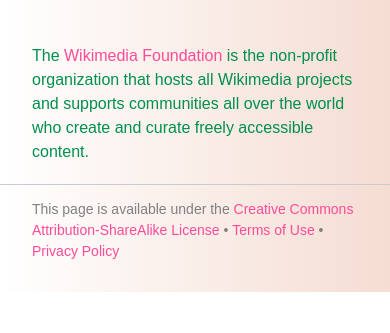
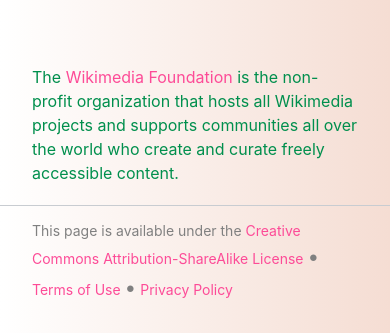
Before and after one commit to elliottetzkorn/future-audiences-site, a plain HTML site: page index.html in a window 390 px wide. Shown: the part 1103-1436 px from the top of the page. Before the commit the page ends 1395 px from the top, so only its background shows below. Drawn offline with Linux system fonts and the light colour scheme.

Commit message:
Simplification and font updates

```diff
--- a/index.html
+++ b/index.html
@@ -3,7 +3,6 @@
 
 <head>
     <meta http-equiv="Content-Type" content="text/html; charset=UTF-8">
-
     <title>Future Audiences</title>
     <meta name="description"
         content="Future Audiences is an experimental arm of Wikimedia investigating new platforms and products.">
@@ -14,49 +13,50 @@
     <link rel="license" href="https://creativecommons.org/licenses/by-sa/4.0/">
     <style>
         html {
-            font-family: sans-serif;
             -ms-text-size-adjust: 100%;
             -webkit-text-size-adjust: 100%;
-            font-size: 62.5%
+            font-size: 62.5%;
+            font-size: 100%
         }
 
         body {
-            margin: 0
+            margin: 0;
+            color: #008f4d;
+            font-size: 14px;
+            font-family: -apple-system, "BlinkMacSystemFont", "Segoe UI", "Roboto", "Inter", "Helvetica", "Arial", sans-serif;
+            line-height: 1.5;
+            background-image: linear-gradient(to right, #ffffff, #f5ddd3);
+            background-attachment: fixed;
+            background-repeat: no-repeat
         }
 
         article {
             display: block
         }
 
-
         small {
             font-size: 1.3rem
         }
 
-
         hr {
-            box-sizing: content-box
-        }
-
-
-        body {
-            background-image: linear-gradient(to right, #ffffff, #f5ddd3);
-            background-attachment: fixed;
-            background-repeat: no-repeat;
-            font-family: -apple-system, "BlinkMacSystemFont", "Segoe UI", "Roboto", "Inter", "Helvetica", "Arial", sans-serif;
-            font-size: 1.4rem;
-            line-height: 1.5;
-            margin: .4rem 0 1.6rem
+            box-sizing: content-box;
+            clear: both;
+            height: 0;
+            border: 0;
+            border-bottom: 1px solid #c8ccd1;
+            margin: .26rem 0
         }
 
         a {
-            touch-action: manipulation
+            touch-action: manipulation;
+            unicode-bidi: embed;
+            outline: 0;
+            color: #fd4b97;
+            text-decoration: none
         }
 
-        a,
         a:active,
         a:focus {
-            unicode-bidi: embed;
             outline: 0;
             color: #fd4b97;
             text-decoration: none
@@ -71,81 +71,37 @@
         }
 
         img {
-            vertical-align: middle
-        }
-
-        hr,
-        img {
+            vertical-align: middle;
             border: 0
         }
 
-        hr {
-            clear: both;
-            height: 0;
-            border-bottom: 1px solid #c8ccd1;
-            margin: .26rem 0
+        /* Layout components */
+        .header-wrapper,
+        .our-projects-wrapper,
+        .wmf-wrapper,
+        .project-list,
+        .site-license {
+            width: 100%;
+            box-sizing: border-box;
+            margin-left: auto;
+            margin-right: auto;
+            max-width: 1067px
         }
 
-        .site-license {
-            color: #808080;
-            text-align: left;
-            padding-bottom: 16px
+        .header-wrapper,
+        .our-projects-wrapper {
+            margin-top: 100px
         }
 
-        .site-license small:after {
-            content: "\2022";
-            display: inline-block;
-            font-size: 1.3rem;
-            line-height: inherit
+        .wmf-wrapper {
+            margin-bottom: 50px
         }
 
-        .site-license small:last-child:after {
-            display: none
+        .project-list {
+            margin-bottom: 40px
         }
 
-
-        @media (max-width:480px) {
-            hr {
-                margin-top: .65rem
-            }
-        }
-
-        @media (-webkit-min-device-pixel-ratio:2),
-        (min--moz-device-pixel-ratio:2),
-        (min-resolution:2dppx),
-        (min-resolution:192dpi) {
-            hr {
-                border-bottom-width: .5px
-            }
-        }
-
-        @supports (-webkit-marquee-style:slide) {
-            hr {
-                border-bottom-width: 1px
-            }
-        }
-
-        html {
-            font-size: 100%
-        }
-
-        body {
-            color: #008f4d;
-            font-size: 14px;
-            margin: 0;
-            font-family: sans-serif
-        }
-
-        .our-projects-wrapper,
-        .header-wrapper {
-            width: 100%;
-            box-sizing: border-box;
-            margin-top: 100px;
-            margin-left: auto;
-            margin-right: auto;
-            max-width: 1067px;
-        }
-
+        /* Projects section */
         .our-projects {
             max-width: 996px;
             min-height: 90px
@@ -167,7 +123,7 @@
         .our-projects-header {
             font-size: 3rem;
             font-family: 'Linux Libertine', serif;
-            line-height: 1.5;
+            line-height: 1.5
         }
 
         .our-projects-desc-wrapper {
@@ -181,39 +137,20 @@
             text-align: left
         }
 
-        .wmf {
-            min-height: 48px
+        /* Welcome section */
+        .welcome-message {
+            margin-bottom: 1.5rem;
+            font-weight: 700;
+            font-size: 1.5rem;
+            text-align: left
         }
 
-        .wmf-wrapper {
-            width: 100%;
-            box-sizing: border-box;
-            margin-bottom: 50px;
-            margin-left: auto;
-            margin-right: auto;
-            max-width: 1067px
+        .welcome-message-subtext {
+            font-size: 1.5rem;
+            text-align: left
         }
 
-        .wmf-desc {
-            font-size: 16px
-        }
-
-        .project-list {
-            width: 100%;
-            box-sizing: border-box;
-            margin-bottom: 40px;
-            margin-left: auto;
-            margin-right: auto;
-            max-width: 1067px
-        }
-
-        .site-license {
-            box-sizing: border-box;
-            margin-left: auto;
-            margin-right: auto;
-            max-width: 1067px
-        }
-
+        /* Project items */
         .project-group {
             max-width: 996px;
             margin-top: 32px;
@@ -237,23 +174,6 @@
         .project-block {
             margin: 4px;
             margin-left: 12px
-        }
-
-        .welcome-message {
-            margin-bottom: 1.5rem;
-            font-weight: 700;
-        }
-
-        .welcome-message,
-        .welcome-message-subtext {
-            font-size: 1.5rem;
-            text-align: left
-        }
-
-        @media only screen and (min-width:1067px) {
-            .project-block {
-                width: 170px
-            }
         }
 
         .project-name-wrapper {
@@ -285,43 +205,71 @@
             height: 48px
         }
 
+        /* WMF section */
+        .wmf {
+            min-height: 48px
+        }
+
+        .wmf-desc {
+            font-size: 16px
+        }
+
+        /* Footer */
+        .site-license {
+            color: #808080;
+            text-align: left;
+            padding-bottom: 16px
+        }
+
         .site-license small,
         .site-license small:after {
             font-size: 14px
         }
 
+        .site-license small:after {
+            content: "\2022";
+            display: inline-block;
+            font-size: 1.3rem;
+            line-height: inherit
+        }
+
+        .site-license small:last-child:after {
+            display: none
+        }
+
+        /* Media queries */
+        @media only screen and (min-width:1067px) {
+            .project-block {
+                width: 170px
+            }
+        }
+
         @media only screen and (max-width:1067px) {
+
+            .header-wrapper,
+            .our-projects-wrapper,
+            .wmf-wrapper,
+            .project-list,
+            .site-license {
+                padding-left: 32px;
+                padding-right: 32px
+            }
+
             .header-wrapper {
-                margin-top: 40px;
-                width: 100%;
-                padding-left: 32px;
-                padding-right: 32px;
+                margin-top: 40px
             }
 
             .our-projects-wrapper {
-                margin-top: 60px;
-                width: 100%;
-                padding-left: 32px;
-                padding-right: 32px;
+                margin-top: 60px
+            }
+
+            .wmf-wrapper {
+                margin: 20px 0
             }
 
             .our-projects-desc-wrapper {
                 width: 100%;
                 box-sizing: border-box
-            }
-
-            .wmf-wrapper {
-                margin: 20px 0;
-                width: 100%;
-                padding-left: 32px;
-                padding-right: 32px;
-            }
-
-            .project-list,
-            .site-license {
-                width: 100%;
-                padding-left: 32px;
-                padding-right: 32px;
             }
 
             .project-row {
@@ -332,14 +280,33 @@
                 width: 100%
             }
         }
+
+        @media (max-width:480px) {
+            hr {
+                margin-top: .65rem
+            }
+        }
+
+        @media (-webkit-min-device-pixel-ratio:2),
+        (min--moz-device-pixel-ratio:2),
+        (min-resolution:2dppx),
+        (min-resolution:192dpi) {
+            hr {
+                border-bottom-width: .5px
+            }
+        }
+
+        @supports (-webkit-marquee-style:slide) {
+            hr {
+                border-bottom-width: 1px
+            }
+        }
     </style>
 </head>
 
 <body>
-
     <div class="header-wrapper">
         <div class="our-projects">
-
             <div class="our-projects-title-wrapper"><span class="welcome-message">This is Future Audiences.</span></div>
             <div class="our-projects-desc-wrapper"><span class="welcome-message-subtext">We are an experimental arm of
                     Wikimedia investigating new platforms and products.</span></div>
@@ -348,7 +315,6 @@
 
     <div class="our-projects-wrapper">
         <div class="our-projects">
-
             <div class="our-projects-title-wrapper"><span class="our-projects-title">Our Experiments</span></div>
             <div class="our-projects-desc-wrapper"><span class="our-projects-desc">These projects aim to
                     establish promising areas of work for
@@ -359,65 +325,63 @@
                         href="https://www.mediawiki.org/">MediaWiki</a> software.</span></div>
         </div>
     </div>
+
     <div class="project-list">
         <div class="project-group">
-            <div class="project-group-tagline-wrapper"><span class="project-group-tagline">Technology</span>
-            </div>
+            <div class="project-group-tagline-wrapper"><span class="project-group-tagline">Technology</span></div>
             <div class="project-row">
                 <a href="https://chromewebstore.google.com/detail/wikipedia-add-a-fact/kecnjhdipdihkibljeicopdcoinghmhj"
                     class="project-wrapper">
                     <img class="project-logo" alt="" src="images/chrome_store.png">
                     <div class="project-block">
-                        <div class="project-name-wrapper"><span class="project-name">Add A Fact</span></div><span
-                            class="project-tagline">A chrome extension to assist contributions</span>
+                        <div class="project-name-wrapper"><span class="project-name">Add A Fact</span></div>
+                        <span class="project-tagline">A chrome extension to assist contributions</span>
                     </div>
                 </a>
-
             </div>
         </div>
+
         <div class="project-group">
             <div class="project-group-tagline-wrapper"><span class="project-group-tagline">Social</span></div>
             <div class="project-row">
                 <a href="https://www.tiktok.com/@wikipedia" class="project-wrapper">
                     <img class="project-logo" alt="" src="images/tiktok.svg">
                     <div class="project-block">
-                        <div class="project-name-wrapper"><span class="project-name">Tiktok</span></div><span
-                            class="project-tagline">Generating informative videos from interesting facts</span>
+                        <div class="project-name-wrapper"><span class="project-name">Tiktok</span></div>
+                        <span class="project-tagline">Generating informative videos from interesting facts</span>
                     </div>
                 </a>
-
             </div>
         </div>
+
         <div class="project-group">
-            <div class="project-group-tagline-wrapper"><span class="project-group-tagline">Entertainment</span>
-            </div>
+            <div class="project-group-tagline-wrapper"><span class="project-group-tagline">Entertainment</span></div>
             <div class="project-row">
                 <a href="https://www.roblox.com/games/99320538920886/Wikipedia-Speed-Run" class="project-wrapper">
                     <img class="project-logo" alt="" src="images/roblox.png">
                     <div class="project-block">
-                        <div class="project-name-wrapper"><span class="project-name">Speed Run</span></div><span
-                            class="project-tagline">A Roblox experience for racing from one
-                            article to another</span>
+                        <div class="project-name-wrapper"><span class="project-name">Speed Run</span></div>
+                        <span class="project-tagline">A Roblox experience for racing from one article to another</span>
                     </div>
                 </a>
                 <a href="" class="project-wrapper" id="wikigames-link">
                     <img class="project-logo" alt="" src="images/wikigames.svg">
                     <div class="project-block">
-                        <div class="project-name-wrapper"><span class="project-name">Wikigames</span></div><span
-                            class="project-tagline">Free games and puzzles within a native mobile app</span>
+                        <div class="project-name-wrapper"><span class="project-name">Wikigames</span></div>
+                        <span class="project-tagline">Free games and puzzles within a native mobile app</span>
                     </div>
                 </a>
             </div>
         </div>
     </div>
+
     <div class="wmf-wrapper">
         <div class="wmf">
             <div class="wmf-block">
                 <div class="wmf-desc-wrapper"><span class="wmf-desc">The <a
                             href="https://wikimediafoundation.org/">Wikimedia Foundation</a> is the non-profit
                         organization that hosts all Wikimedia projects and supports communities all over the world
-                        who
-                        create and curate freely accessible content.</span></div>
+                        who create and curate freely accessible content.</span></div>
             </div>
         </div>
     </div>
@@ -425,13 +389,14 @@
     <hr>
     <p class="site-license">
         <small class="">This page is available under the <a
-                href="https://creativecommons.org/licenses/by-sa/4.0/">Creative Commons Attribution-ShareAlike
-                License </a></small>
+                href="https://creativecommons.org/licenses/by-sa/4.0/">Creative Commons Attribution-ShareAlike License
+            </a></small>
         <small class=""><a href="https://foundation.wikimedia.org/wiki/Special:MyLanguage/Policy:Terms_of_Use">Terms of
                 Use </a></small>
         <small class=""><a href="https://foundation.wikimedia.org/wiki/Special:MyLanguage/Policy:Privacy_policy">Privacy
                 Policy</a></small>
     </p>
+
     <script>
         // Get the Wikigames link element
         const wikigamesLink = document.getElementById('wikigames-link');
```
